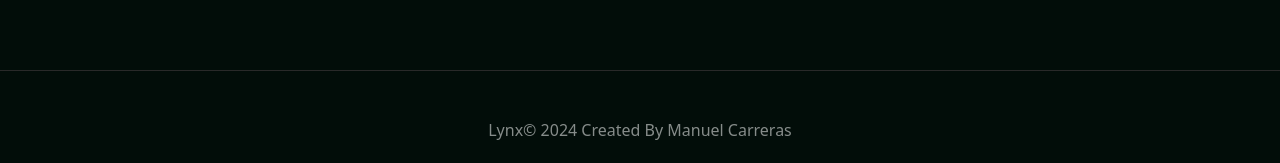
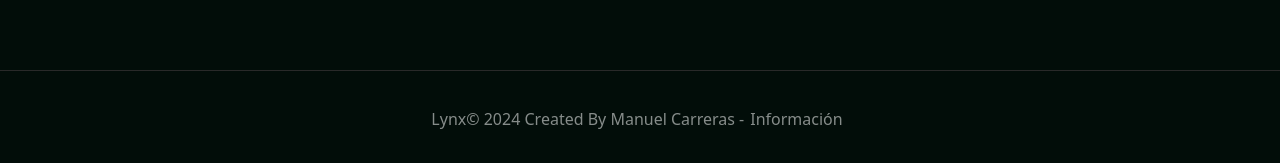
Before and after one commit to JuanMaCarreras/CryptoWeb, a React (Vite) app: page /coin/1 in a window 1280 px wide. Shown: the part 1211-1374 px from the top of the page. Built offline with nearby package versions, Linux system fonts and the light colour scheme; no server answers; a web font is replaced by a local one.

Commit message:
Add info to footer

```diff
--- a/src/components/Footer.tsx
+++ b/src/components/Footer.tsx
@@ -1,8 +1,16 @@
+import { Link } from 'wouter'
+
+
 function Footer () {
   return(
     <>
-      <footer className='w-full h-[6rem] mt-[15rem] py-6 border-t-[1px] border-lightGray flex items-end justify-center'>
-          <p className='font-medium text-textGray'>Lynx&copy; {new Date().getFullYear()} Created By Manuel Carreras</p>
+      <footer className='w-full h-[6rem] mt-[15rem] py-6 border-t-[1px] font-medium text-textGray border-lightGray flex items-center justify-center'>
+        <p className=''>Lynx&copy; {new Date().getFullYear()} Created By Manuel Carreras - </p>
+        <Link to='/description'>
+          <button className='p-[6px] hover:underline'>
+            Información
+          </button>
+        </Link>
       </footer>
     </>
   )
```
